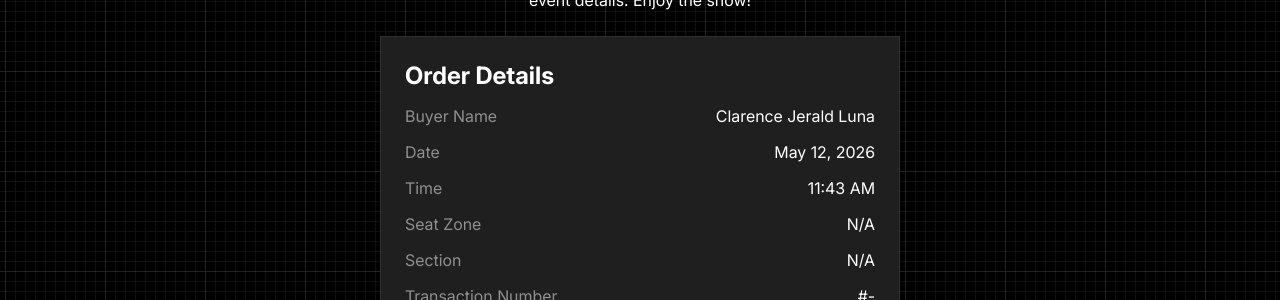
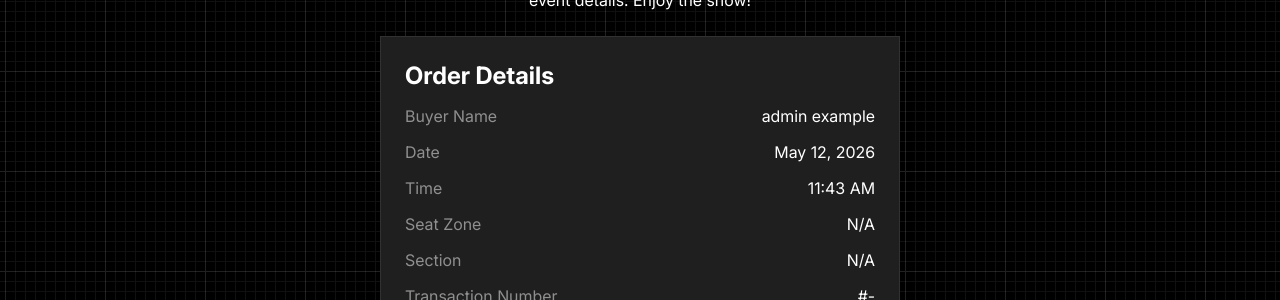
Before and after one commit to kingfluffybun/Application-Development---Online-Concert-Ticketing-System, a PHP site: page /thankyou.php in a window 1280 px wide. Shown: the part 334-634 px from the top of the page. Run offline with PHP 8.4, Linux system fonts and the light colour scheme; a user stored in the database is signed in.

```diff
--- a/views/thankyou.php
+++ b/views/thankyou.php
@@ -62,6 +62,7 @@
         $stmt->close();
     }
 
+
     if ($ticket) {
         $zoneDisplay = htmlspecialchars($ticket['zone']);
         $sectionDisplay = htmlspecialchars($ticket['section']);
@@ -119,7 +120,7 @@
                     <h2 style="text-align: left; margin-bottom: 8px;">Order Details</h2>
                     <div class="payment-details-content">
                         <p>Buyer Name</p>
-                        <p>Clarence Jerald Luna</p>
+                        <p><?php echo htmlspecialchars($_SESSION['first_name']); ?> <?php echo htmlspecialchars($_SESSION['last_name']); ?></p>
                     </div>
                     <div class="payment-details-content">
                         <p>Date</p>
```
